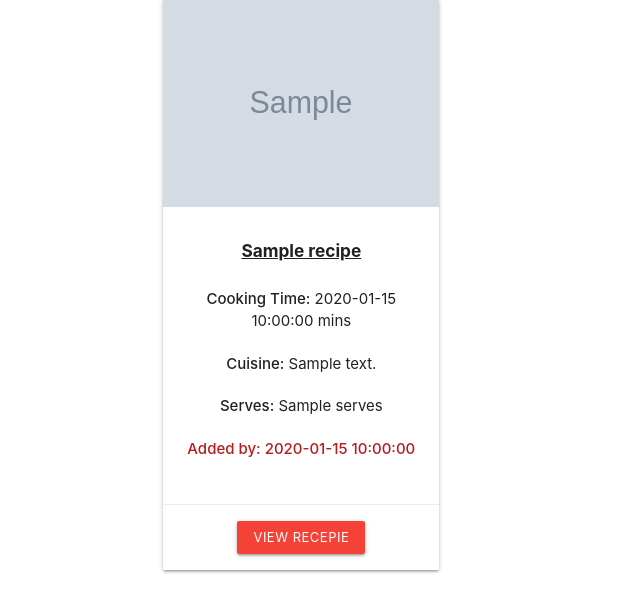
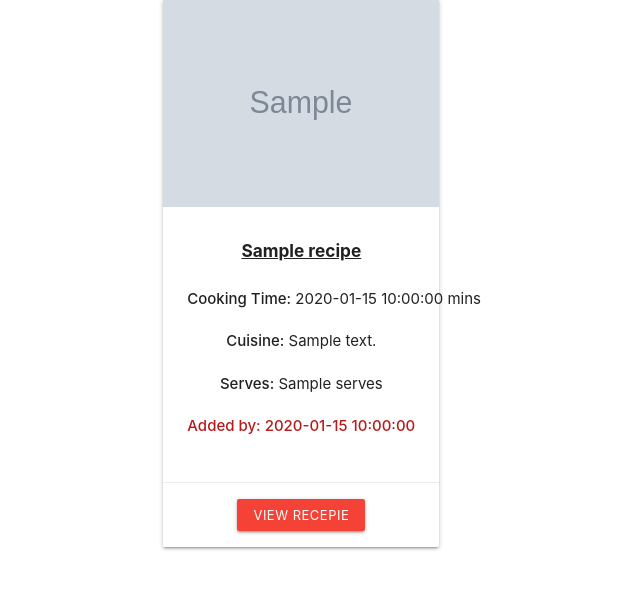
Before and after one commit to reidycolm/MS3-Project, a Flask app: page / in a window 1280 px wide. Shown: the part 167-779 px from the top of the page, without its empty margins (40-680 px from the left). Run offline with Flask 2, Linux system fonts and the light colour scheme; grey boxes marked "Sample" are stand-in pictures; a database or web service that is not in the repository returns one stand-in record (values such as "Sample title"); some libraries are stand-ins or nearby versions.

Commit message:
fixed paragraph alignment on small devices

```diff
--- a/static/css/style.css
+++ b/static/css/style.css
@@ -29,3 +29,7 @@
     white-space: pre-wrap;
     text-align: left;
 }
+
+p  {
+   white-space: nowrap;
+}
```
